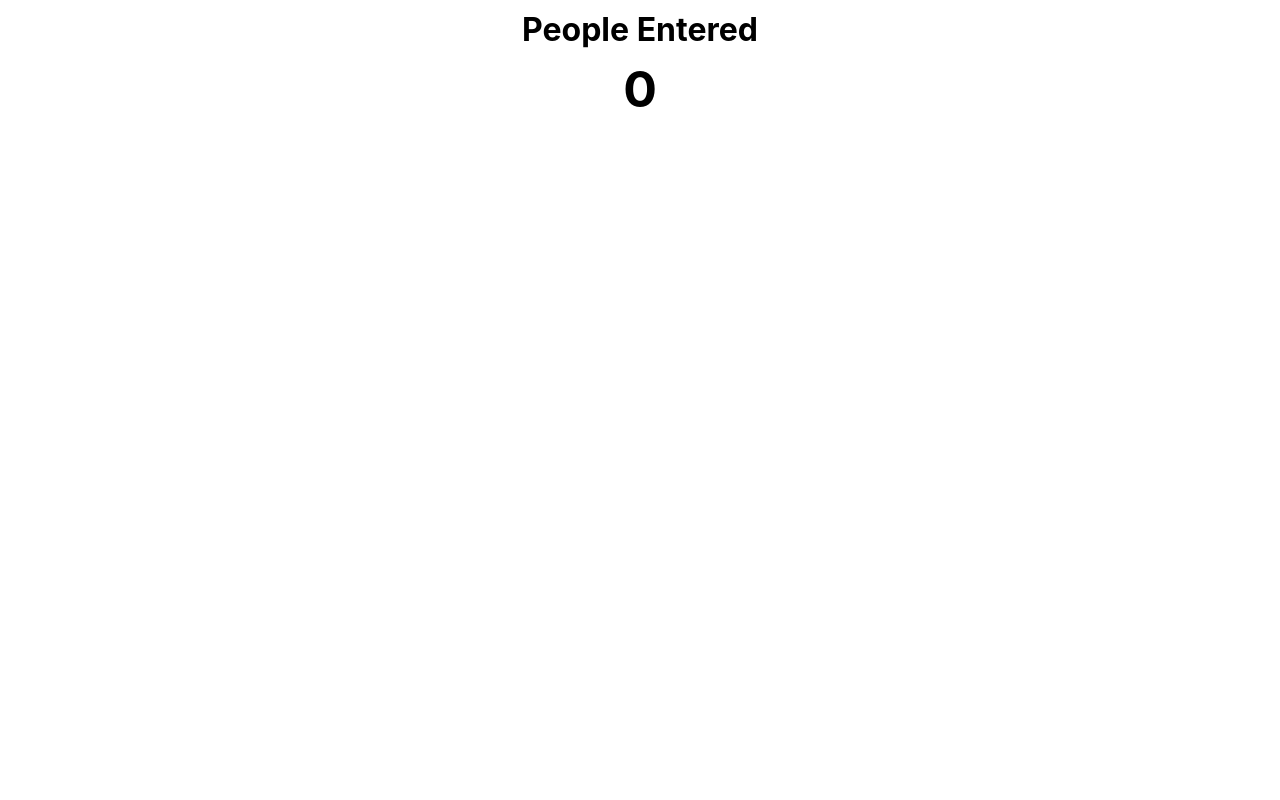
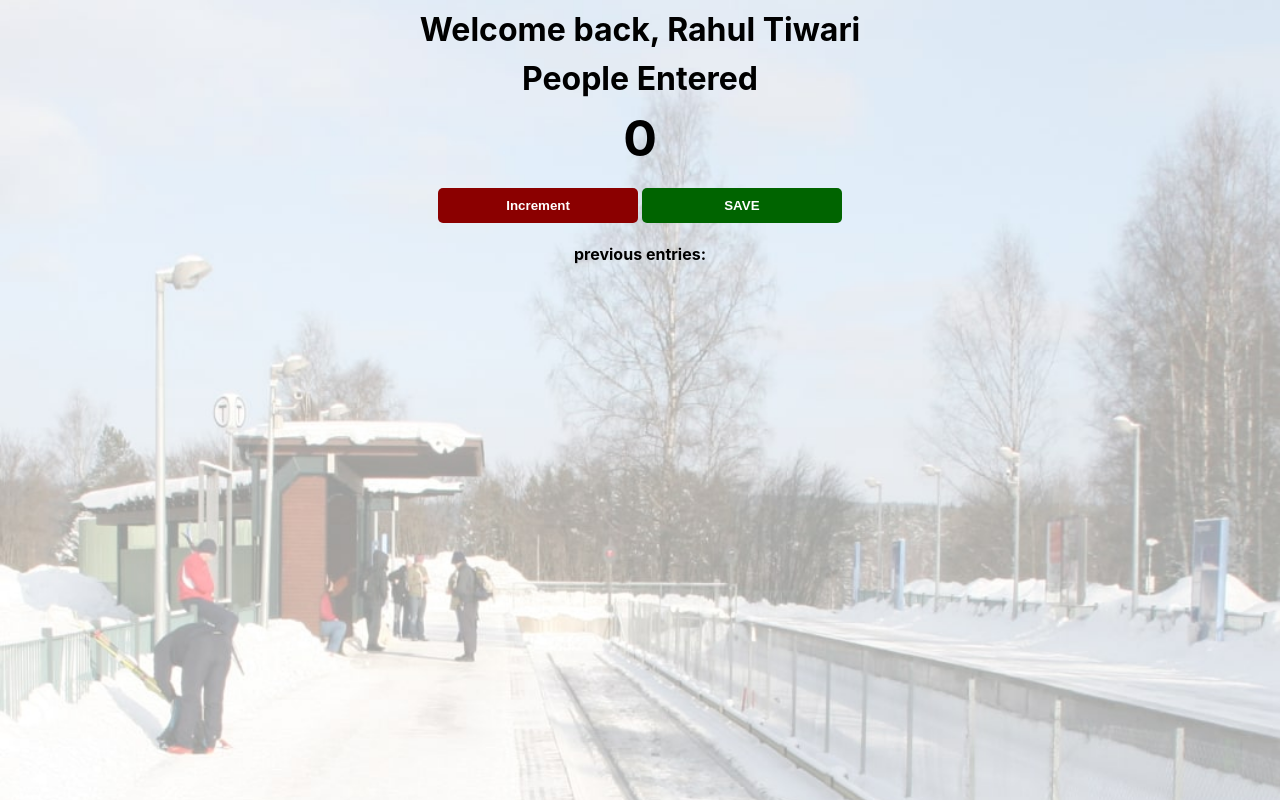
Before and after one commit to Rahu09/people-counter-app, a plain HTML site: page index.html in a window 1280 px wide. Drawn offline with Linux system fonts and the light colour scheme.

Commit message:
compleated

```diff
--- a/index.html
+++ b/index.html
@@ -3,8 +3,15 @@
         <link rel="stylesheet" href="index.css">
     </head>
     <body>
+        <h1 id="welcome-el"></h1>
         <h1>People Entered</h1>
         <h2 id="count-el">0</h2>
+
+        <button id="increment-btn" onclick="increment()">Increment</button>
+        <button id="save-btn" onclick="save()">SAVE</button>
+
+        <p id="save-el">previous entries: </p>
+
         <script src="index.js"></script>
     </body>
 </html>
--- a/index.js
+++ b/index.js
@@ -1,15 +1,36 @@
-// document.getElementById("count-el").innerText =5;
+saveEl = document.getElementById("save-el")
+welcomeEl = document.getElementById("welcome-el")
+countEl = document.getElementById("count-el")
+let count = 0
 
-// let firstBatch = 5
-// let secondBatch = 7
+// intialize the count as 0
+// listen for clicks on the increment button
+// increment the count variable when the button is clicked
+// change the count-el in the HTML to reflect the new count
+function increment(){
+    count=count+1
+    countEl.textContent = count;
+}
 
-// let count = firstBatch
+// 1. Create a SAVE button. Set the id to "save-btn" and call the save() function when it's clicked
+// 2. Create a function, save()
+// 1. Grab the save-el paragrah and store it in a variable called saveEl
+// 2. Create a variable that contains both the count and the dash separator, i.e. "12 - "
+// 3. Render the variable in the saveEl using innerText
+// NB: Make sure to not delete the existing content of the paragraph
+function save(){
 
-// console.log(count)
+    saveEl.textContent += count + " - "
+    count = 0
+    countEl.textContent = count;
+    console.log(count);
+}
 
-let myage = 23
-let humanDogRatio = 7
+// Create two variables, name and greeting. The name variable should store your name,
+// and the greeting should store e.g. "Hi, my name is "
+// Create a third variable, myGreeting, that contatenates the two strings
+// Log myGreeting to the console
 
-console.log(myage*humanDogRatio)
-
-// hi
+let name1 = "Rahul Tiwari"
+let message = "Welcome back, "
+welcomeEl.innerText = message + name1
```
Also changed, not shown: station.jpg (added).
